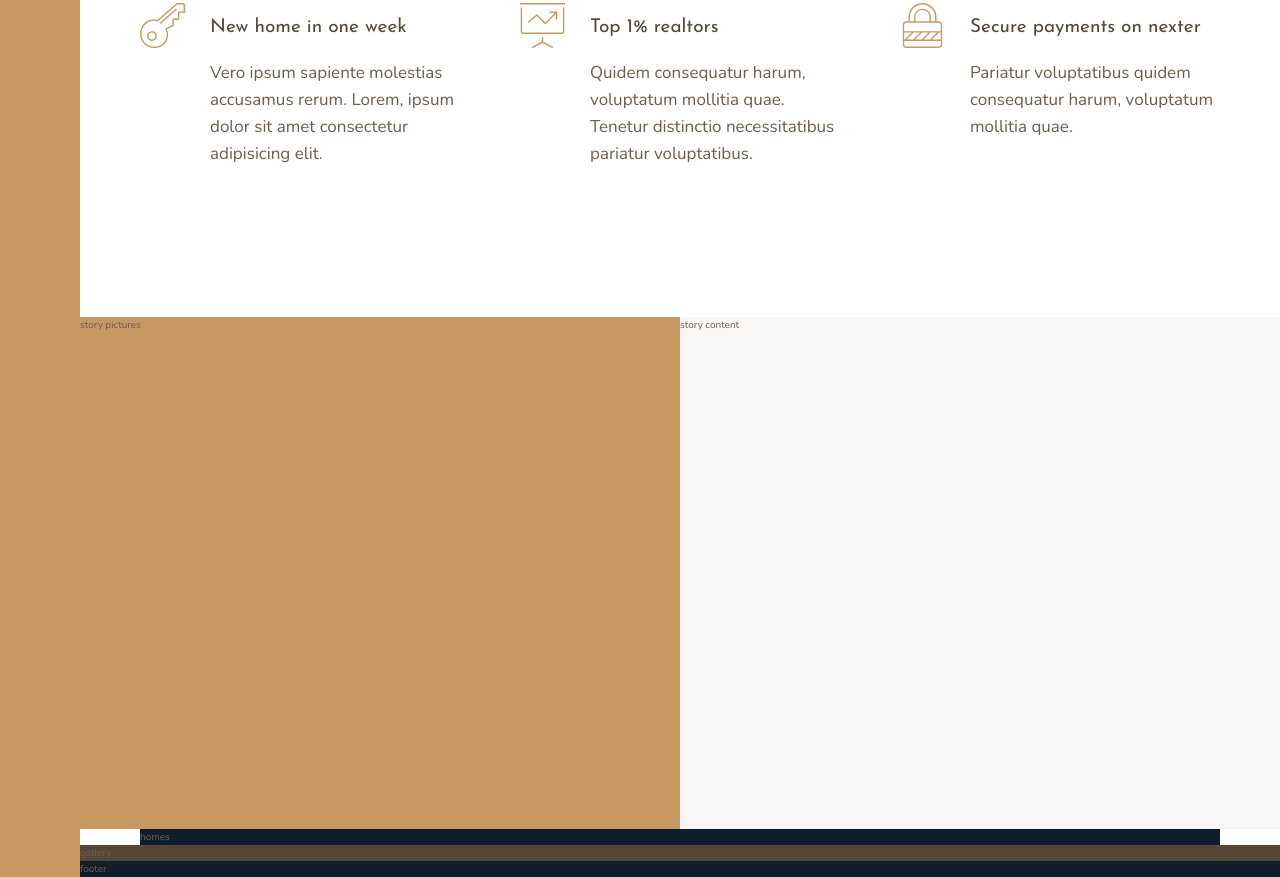
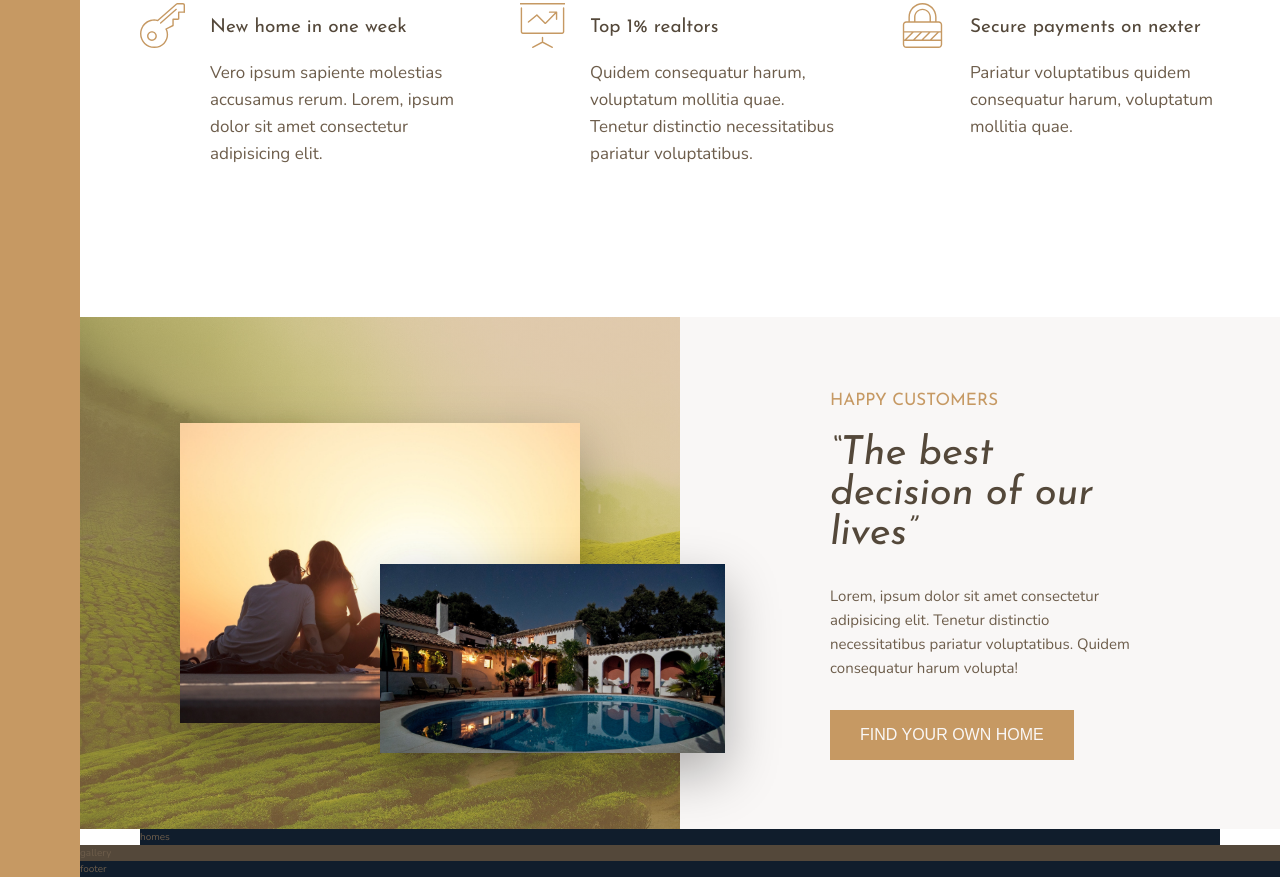
Before and after one commit to prociek/nexter, a website: page index.html in a window 1280 px wide. Shown: the part 991-1868 px from the top of the page. Drawn offline with nearby package versions, Linux system fonts and the light colour scheme.

Commit message:
added story section

```diff
--- a/index.html
+++ b/index.html
@@ -29,52 +29,56 @@
                 <svg class="feature__icon">
                     <use xlink:href="../img/sprite.svg#icon-global"></use>
                 </svg>
-                <h4 class="heading-4 heading__dark">World's best luxury homes</h4>
+                <h4 class="heading-4 headin--dark">World's best luxury homes</h4>
                 <p class="feature__text">Lorem, ipsum dolor sit amet consectetur adipisicing elit. Tenetur distinctio necessitatibus pariatur voluptatibus.</p>
             </div>
             <div class="feature">
                 <svg class="feature__icon">
                     <use xlink:href="../img/sprite.svg#icon-trophy"></use>
                 </svg>
-                <h4 class="heading-4 heading__dark">Only the best properties</h4>
+                <h4 class="heading-4 heading--dark">Only the best properties</h4>
                 <p class="feature__text">Voluptatum mollitia quae. Vero ipsum sapiente molestias accusamus rerum sed a eligendi aut quia.</p>
             </div>
             <div class="feature">
                 <svg class="feature__icon">
                     <use xlink:href="../img/sprite.svg#icon-map-pin"></use>
                 </svg>
-                <h4 class="heading-4 heading__dark">All homes in in top locations</h4>
+                <h4 class="heading-4 heading--dark">All homes in in top locations</h4>
                 <p class="feature__text">Tenetur distinctio necessitatibus pariatur voluptatibus quidem consequatur harum.</p>
             </div>
             <div class="feature">
                 <svg class="feature__icon">
                     <use xlink:href="../img/sprite.svg#icon-key"></use>
                 </svg>
-                <h4 class="heading-4 heading__dark">New home in one week</h4>
+                <h4 class="heading-4 heading--dark">New home in one week</h4>
                 <p class="feature__text">Vero ipsum sapiente molestias accusamus rerum. Lorem, ipsum dolor sit amet consectetur adipisicing elit.</p>
             </div>
             <div class="feature">
                 <svg class="feature__icon">
                     <use xlink:href="../img/sprite.svg#icon-presentation"></use>
                 </svg>
-                <h4 class="heading-4 heading__dark">Top 1% realtors</h4>
+                <h4 class="heading-4 heading--dark">Top 1% realtors</h4>
                 <p class="feature__text">Quidem consequatur harum, voluptatum mollitia quae. Tenetur distinctio necessitatibus pariatur voluptatibus.</p>
             </div>
             <div class="feature">
                 <svg class="feature__icon">
                     <use xlink:href="../img/sprite.svg#icon-lock"></use>
                 </svg>
-                <h4 class="heading-4 heading__dark">Secure payments on nexter</h4>
+                <h4 class="heading-4 heading--dark">Secure payments on nexter</h4>
                 <p class="feature__text">Pariatur voluptatibus quidem consequatur harum, voluptatum mollitia quae.</p>
             </div>
         </section>
 
         <div class="story__pictures">
-            story pictures
+            <img src="./img/story-1.jpeg" alt="A couple looking for new home" class="story__img story__img--1">
+            <img src="./img/story-2.jpeg" alt="New home" class="story__img story__img--2">
         </div>
 
         <div class="story__content">
-            story content
+            <h3 class="heading-3 mb-2">Happy customers</h3>
+            <h2 class="heading-2 heading--dark">&ldquo;The best decision of our lives&rdquo;</h2>
+            <p class="story__text">Lorem, ipsum dolor sit amet consectetur adipisicing elit. Tenetur distinctio necessitatibus pariatur voluptatibus. Quidem consequatur harum volupta!</p>
+            <button class="btn">Find your own home</button>
         </div>
 
         <div class="homes">
--- a/sass/_story.scss
+++ b/sass/_story.scss
@@ -1,12 +1,46 @@
 .story {
 
     &__pictures {
-        background-color: $color-primary;
+        background-image: linear-gradient(rgba($color-primary, .5), rgba($color-primary, .5)), url(../img/back.jpg);
+        background-size: cover;
         grid-column: full-start / col-end 4;
+
+        display: grid;
+        grid-template-columns: repeat(6, 1fr);
+        grid-template-rows: repeat(6, 1fr);
+        align-items: center;
+    }
+
+    &__img {
+        box-shadow: 0 2rem 5rem rgba(0,0,0,.3);
+
+        &--1 {
+            width: 100%;
+            grid-column: 2 / 6;
+            grid-row: 2 / 6;
+        }
+
+        &--2 {
+            width: 115%;
+            grid-column: 4 / 7;
+            grid-row: 4 / 6;
+            z-index: 10;
+        }
     }
 
     &__content {
         background-color: $color-grey-light-1;
         grid-column: col-start 5 / full-end;
+
+        padding: 8rem 15rem;
+        display: flex;
+        flex-direction: column;
+        justify-content: center;
+        align-items: start;
+    }
+
+    &__text {
+        font-size: 1.5rem;
+        margin: 3rem 0;
     }
 }
--- a/sass/_typography.scss
+++ b/sass/_typography.scss
@@ -1,25 +1,52 @@
-.heading-1 {
-
-}
-
-.heading-2 {
-
-}
-
-.heading-3 {
-
-}
-
-.heading-4 {
-    font-size: 1.9rem;
+%heading {
     font-family: $font-display;
     font-weight: 400;
 }
 
-.heading__dark {
+.heading-1 {
+    @extend %heading;
+}
+
+.heading-2 {
+    @extend %heading;
+    font-style: italic;
+    font-size: 4rem;
+    line-height: 1;
+}
+
+.heading-3 {
+    @extend %heading;
+    font-size: 1.7rem;
+    text-transform: uppercase;
+    color: $color-primary;
+}
+
+.heading-4 {
+    @extend %heading;
+    font-size: 1.9rem;
+}
+
+.heading--dark {
     color: $color-grey-dark-1;
 }
 
-.heading__light {
+.heading--light {
     color: $color-grey-light-1;
 }
+
+.btn {
+    border: none;
+    border-radius: 0;
+    cursor: pointer;
+    font-size: 1.6rem;
+    padding: 1.6rem 3rem;
+    background-color: $color-primary;
+    color: $color-grey-light-1;
+    text-transform: uppercase;
+
+    &:hover {
+        background-color: $color-primary-dark;
+    }
+}
+
+.mb-2 { margin-bottom: 2rem; }
```
Also changed, not shown: css/style.css.
